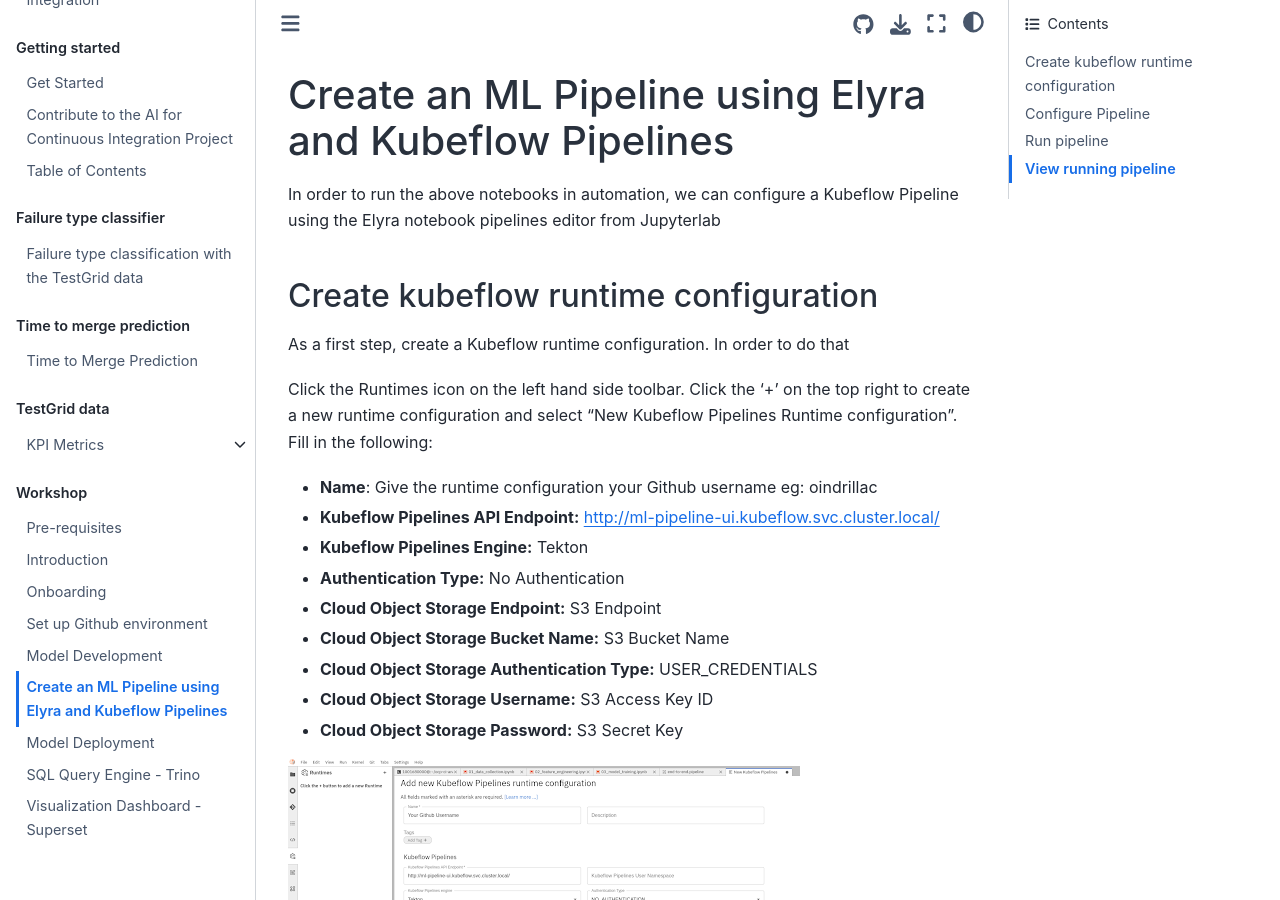
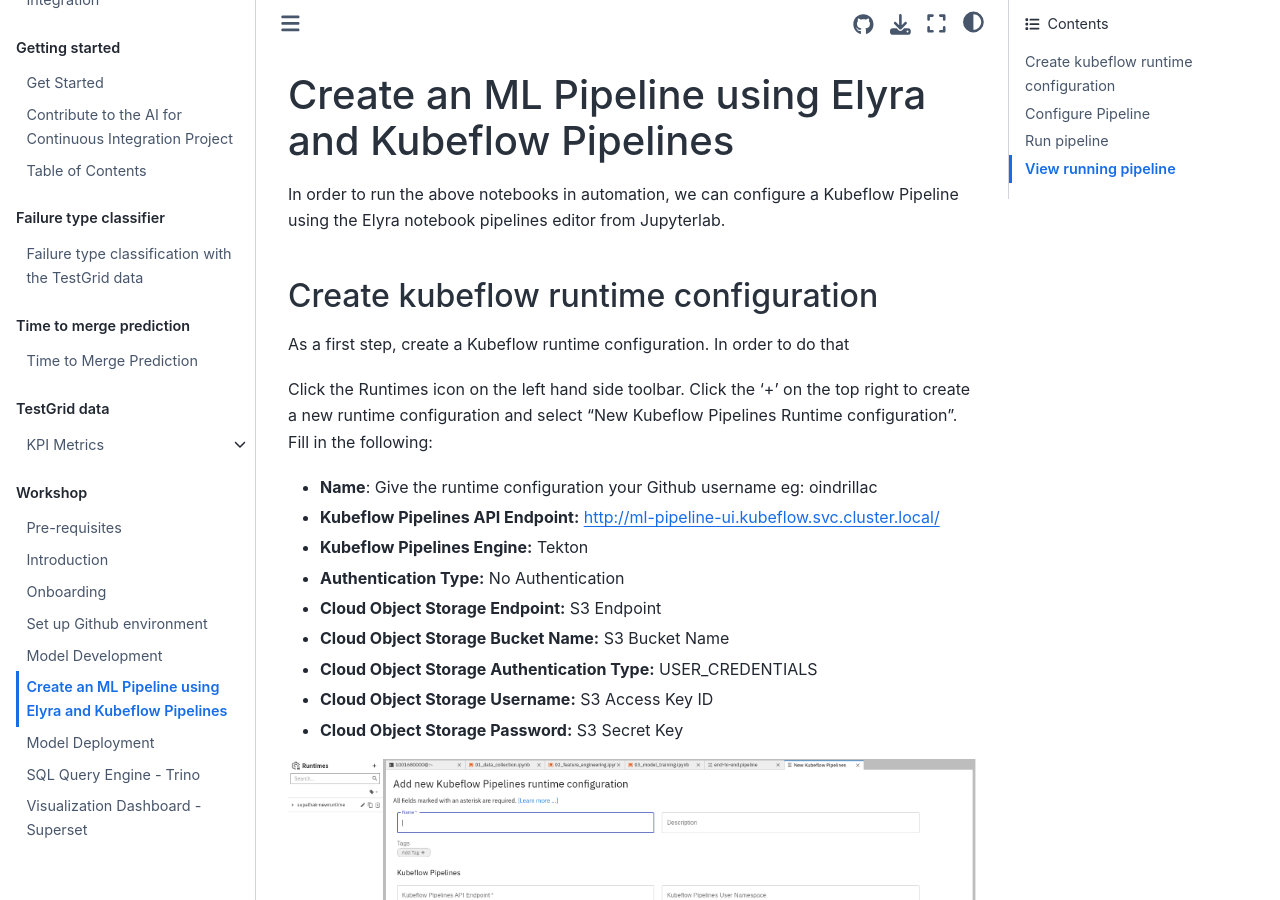
Before and after one commit to aicoe-aiops/ocp-ci-analysis, a Jupyter Book: the page built from docs/workshop/ml_pipeline.md, in a window 1280 px wide and 900 px high. Built offline with Jupyter Book 1.0.4 settings and Sphinx 7.4.7 and the Sphinx Book theme 1.1.4, drawn with Linux system fonts in a browser that asks for light colours; pages that are not in the unit, such as notebooks, are missing from menus; comment, search, counter and statistics services are not loaded.

```diff
--- a/docs/workshop/ml_pipeline.md
+++ b/docs/workshop/ml_pipeline.md
@@ -1,6 +1,6 @@
 # Create an ML Pipeline using Elyra and Kubeflow Pipelines
 
-In order to run the above notebooks in automation, we can configure a Kubeflow Pipeline using the Elyra notebook pipelines editor from Jupyterlab
+In order to run the above notebooks in automation, we can configure a Kubeflow Pipeline using the Elyra notebook pipelines editor from Jupyterlab.
 
 ## Create kubeflow runtime configuration
 
```
Also changed, not shown: docs/assets/images/ml-pipeline-kfp-config.png, docs/assets/images/ml-pipeline-pipeline-nodes.png, docs/assets/images/ml-pipeline-run-pipeline.png, docs/assets/images/ml-pipeline-submitted-pipeline.png.
